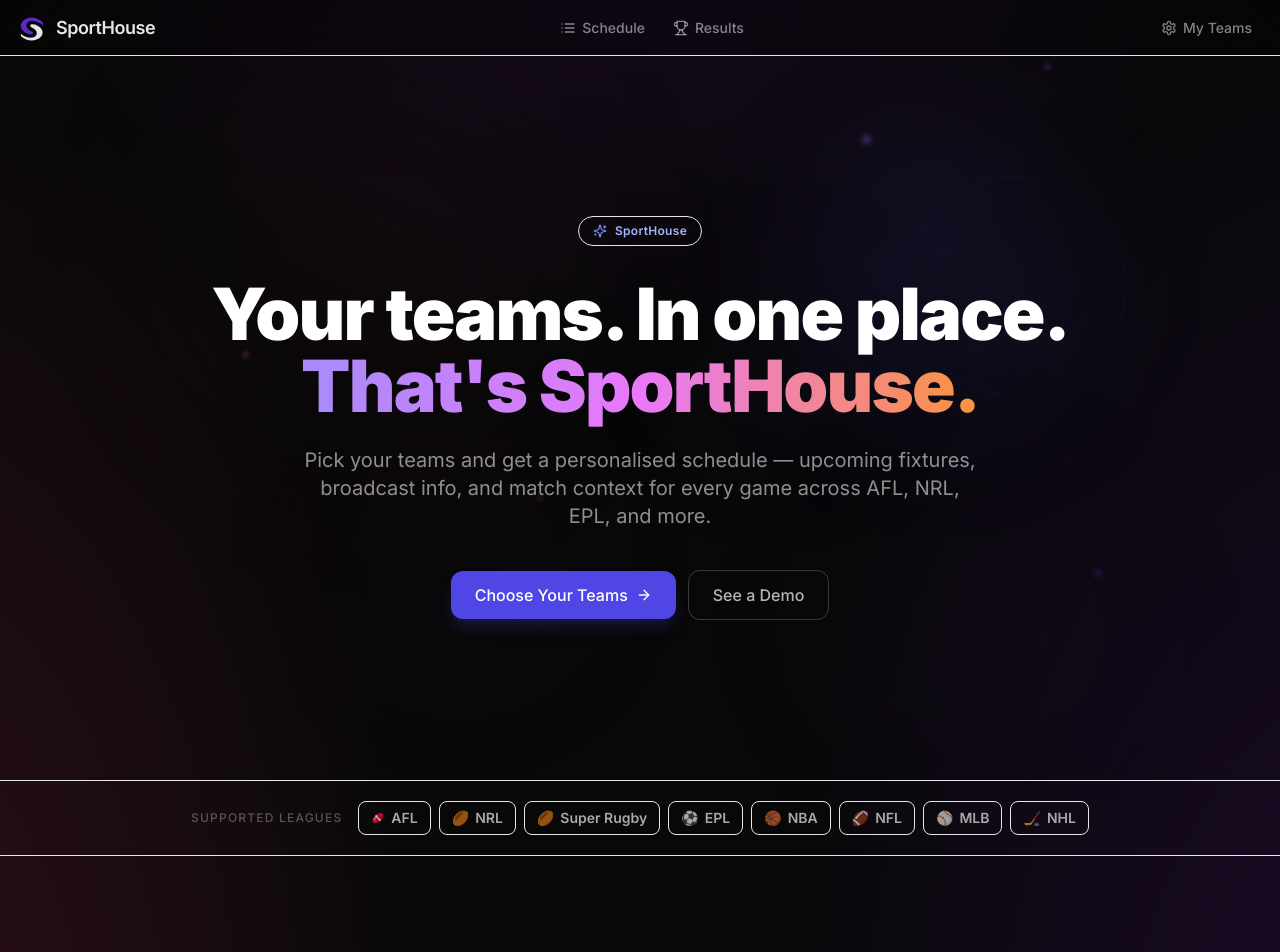
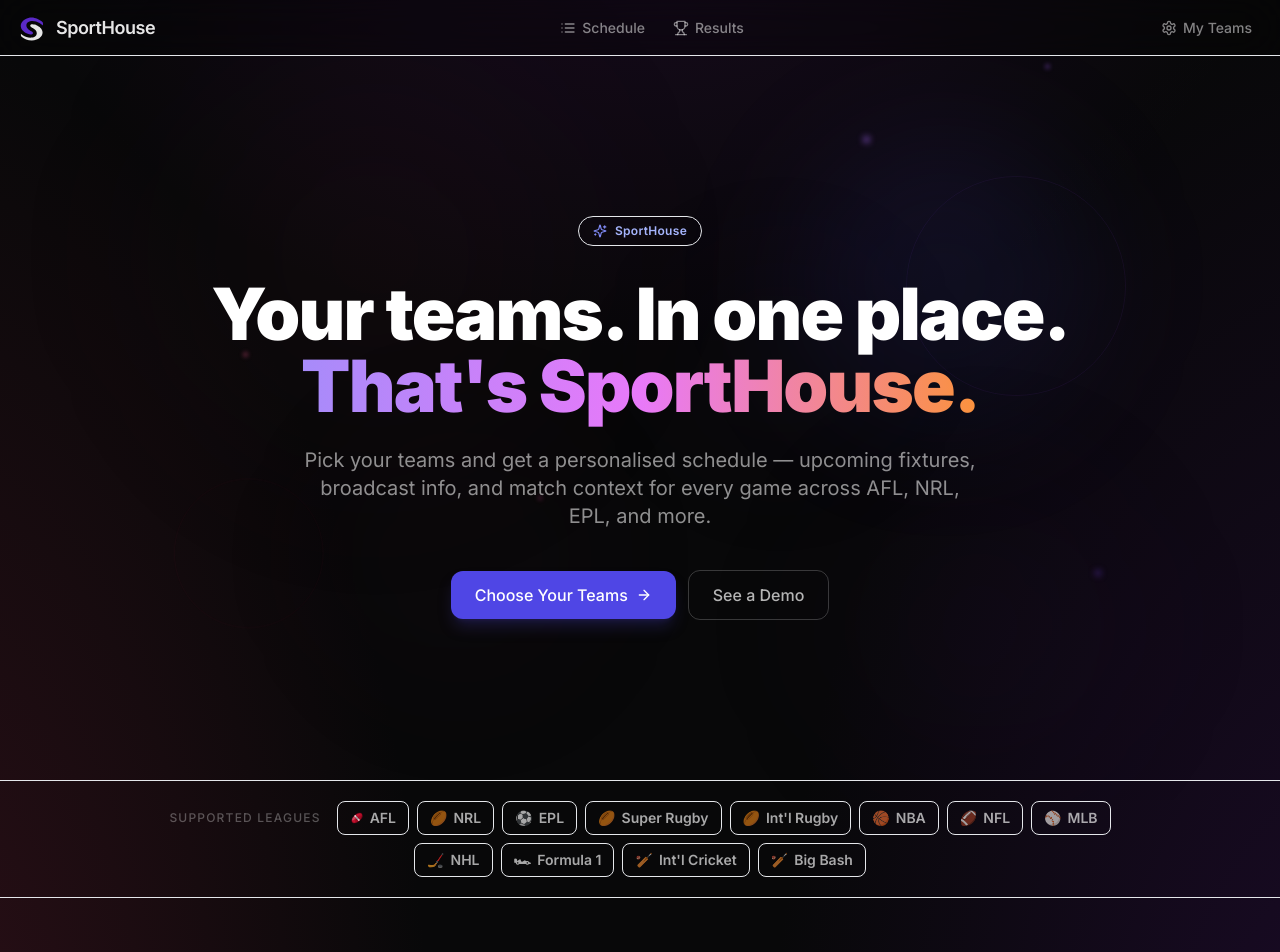
Before and after one commit to andrewdyoung3/sports-house, a Next.js app: page / in a window 1280 px wide. Shown: the top 952 px of the page. Built offline with nearby package versions, Linux system fonts and the light colour scheme.

Commit message:
feat: add F1, Int'l Rugby, Int'l Cricket, Big Bash to supported leagues strip

```diff
--- a/src/app/page.tsx
+++ b/src/app/page.tsx
@@ -75,12 +75,16 @@ const FEATURES: Feature[] = [
 const LEAGUES = [
   { id: 'afl',         name: 'AFL' },
   { id: 'nrl',         name: 'NRL' },
+  { id: 'epl',         name: 'EPL' },
   { id: 'super_rugby', name: 'Super Rugby' },
-  { id: 'epl',         name: 'EPL' },
+  { id: 'rugby_int',   name: 'Int\'l Rugby' },
   { id: 'nba',         name: 'NBA' },
   { id: 'nfl',         name: 'NFL' },
   { id: 'mlb',         name: 'MLB' },
   { id: 'nhl',         name: 'NHL' },
+  { id: 'f1',          name: 'Formula 1' },
+  { id: 'cricket_int', name: 'Int\'l Cricket' },
+  { id: 'bbl',         name: 'Big Bash' },
 ];
 
 // ─── Page ─────────────────────────────────────────────────────────────────────
```
